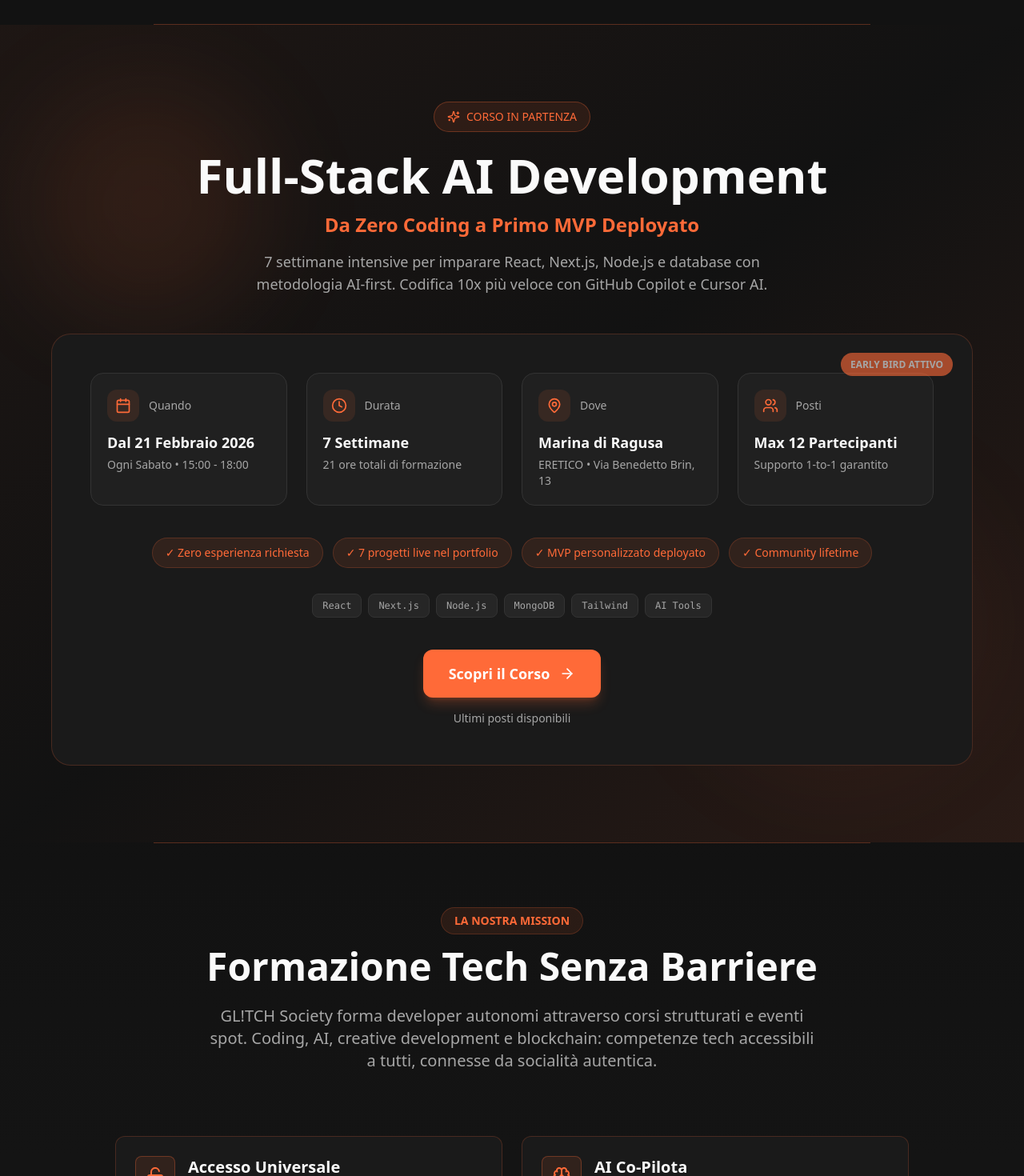
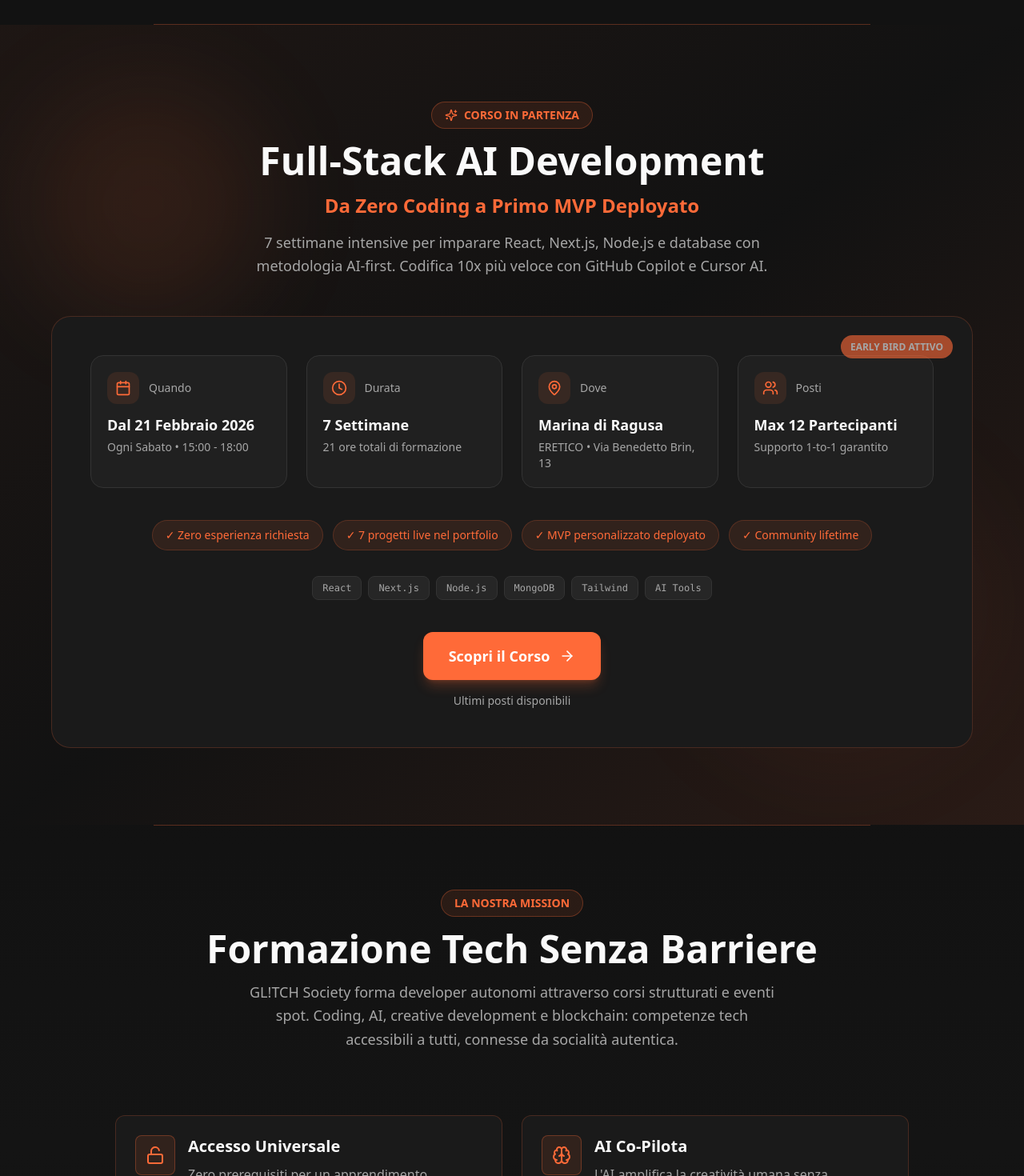
Before and after one commit to GiovanniRaniolo/glitch-society, a React (Vite) app: page / in a window 1280 px wide. Shown: the part 1260-2730 px from the top of the page at 80% size. Built offline with nearby package versions, Linux system fonts and the light colour scheme.

Commit message:
feat: add reusable Badge and SectionHeader components and extract hero links to content

```diff
--- /dev/null
+++ b/src/components/Badge.tsx
@@ -0,0 +1,18 @@
+import type { LucideIcon } from 'lucide-react'
+
+type BadgeProps = {
+  children: React.ReactNode
+  icon?: LucideIcon
+  className?: string
+}
+
+// La "pillola" arancione sopra i titoli. Unico stile per tutto il sito.
+// Usata da SectionHeader e dalla Hero.
+export const Badge = ({ children, icon: Icon, className = '' }: BadgeProps) => (
+  <span
+    className={`inline-flex items-center gap-2 px-4 py-1.5 rounded-full bg-primary/10 border border-primary/30 text-sm font-semibold text-primary ${className}`}
+  >
+    {Icon && <Icon className="w-4 h-4" />}
+    {children}
+  </span>
+)
--- /dev/null
+++ b/src/components/SectionHeader.tsx
@@ -0,0 +1,67 @@
+import { motion } from 'framer-motion'
+import type { LucideIcon } from 'lucide-react'
+import { Badge } from '@/components/Badge'
+
+type SectionHeaderProps = {
+  badge?: string
+  badgeIcon?: LucideIcon
+  title?: string
+  subtitle?: string
+  description?: string
+  // h2 per il titolo della sezione, h3 per un titolo dentro la sezione
+  as?: 'h2' | 'h3'
+  titleClassName?: string
+  className?: string
+}
+
+const titleSize = {
+  h2: 'text-3xl md:text-5xl',
+  h3: 'text-2xl md:text-4xl',
+}
+
+// Intestazione comune delle sezioni: pillola + titolo + sottotitolo + testo.
+// Ogni parte compare solo se il testo non è vuoto.
+// Usata da FeaturedCourse, Manifesto, About, Community.
+export const SectionHeader = ({
+  badge,
+  badgeIcon,
+  title,
+  subtitle,
+  description,
+  as: Title = 'h2',
+  titleClassName = '',
+  className = '',
+}: SectionHeaderProps) => {
+  if (!badge && !title && !subtitle && !description) return null
+
+  return (
+    <motion.div
+      initial={{ opacity: 0, y: 20 }}
+      whileInView={{ opacity: 1, y: 0 }}
+      viewport={{ once: true }}
+      transition={{ duration: 0.6 }}
+      className={`text-center ${className}`}
+    >
+      {badge && (
+        <Badge icon={badgeIcon} className="mb-4">
+          {badge}
+        </Badge>
+      )}
+      {title && (
+        <Title className={`${titleSize[Title]} font-bold mb-4 ${titleClassName}`}>
+          {title}
+        </Title>
+      )}
+      {subtitle && (
+        <p className="text-xl md:text-2xl text-primary font-semibold mb-4">
+          {subtitle}
+        </p>
+      )}
+      {description && (
+        <p className="text-lg text-muted-foreground max-w-2xl mx-auto leading-relaxed">
+          {description}
+        </p>
+      )}
+    </motion.div>
+  )
+}
--- a/src/components/sections/CommunitySection.tsx
+++ b/src/components/sections/CommunitySection.tsx
@@ -1,5 +1,6 @@
 import { motion } from "framer-motion";
 import { communityContent } from "@/content/community";
+import { SectionHeader } from "@/components/SectionHeader";
 import { Send, MessageCircle, Lightbulb, Users, Calendar } from "lucide-react";
 
 const iconMap: Record<string, React.ElementType> = {
@@ -13,24 +14,12 @@ export const CommunitySection = () => {
   return (
     <section className="py-20 bg-gradient-to-b from-background to-secondary/20">
       <div className="container mx-auto px-4 max-w-4xl">
-        {/* Header */}
-        <motion.div
-          initial={{ opacity: 0, y: 20 }}
-          whileInView={{ opacity: 1, y: 0 }}
-          viewport={{ once: true }}
-          transition={{ duration: 0.6 }}
-          className="text-center mb-12"
-        >
-          <span className="inline-block px-4 py-1.5 mb-4 text-sm font-semibold text-primary bg-primary/10 rounded-full border border-primary/20">
-            {communityContent.hero.badge}
-          </span>
-          <h2 className="text-3xl md:text-5xl font-bold mb-4">
-            {communityContent.hero.title}
-          </h2>
-          <p className="text-lg text-muted-foreground max-w-2xl mx-auto">
-            {communityContent.hero.description}
-          </p>
-        </motion.div>
+        <SectionHeader
+          badge={communityContent.hero.badge}
+          title={communityContent.hero.title}
+          description={communityContent.hero.description}
+          className="mb-12"
+        />
 
         {/* Telegram Card */}
         <motion.div
--- a/src/components/sections/FeaturedCourseSection.tsx
+++ b/src/components/sections/FeaturedCourseSection.tsx
@@ -8,6 +8,7 @@ import {
   Sparkles,
 } from 'lucide-react'
 import { featuredCourseContent } from '@/content/featuredCourse'
+import { SectionHeader } from '@/components/SectionHeader'
 
 const iconMap = {
   calendar: Calendar,
@@ -46,28 +47,14 @@ export const FeaturedCourseSection = () => {
           transition={{ duration: 0.6 }}
           className="max-w-6xl mx-auto"
         >
-          {/* Header */}
-          <div className="text-center mb-12">
-            <motion.div
-              initial={{ opacity: 0, scale: 0.9 }}
-              whileInView={{ opacity: 1, scale: 1 }}
-              viewport={{ once: true }}
-              className="inline-flex items-center gap-2 bg-primary/10 border border-primary/30 rounded-full px-4 py-2 mb-6"
-            >
-              <Sparkles className="w-4 h-4 text-primary" />
-              <span className="text-sm font-medium text-primary">{badge}</span>
-            </motion.div>
-
-            <h2 className="text-4xl md:text-5xl lg:text-6xl font-bold mb-4">
-              {title}
-            </h2>
-            <p className="text-xl md:text-2xl text-primary font-semibold mb-4">
-              {subtitle}
-            </p>
-            <p className="text-muted-foreground text-lg max-w-2xl mx-auto">
-              {description}
-            </p>
-          </div>
+          <SectionHeader
+            badge={badge}
+            badgeIcon={Sparkles}
+            title={title}
+            subtitle={subtitle}
+            description={description}
+            className="mb-12"
+          />
 
           {/* Main Card */}
           <motion.div
--- a/src/components/sections/HeroSection.tsx
+++ b/src/components/sections/HeroSection.tsx
@@ -1,5 +1,6 @@
 import { motion } from 'framer-motion'
 import { heroContent } from '@/content/hero'
+import { Badge } from '@/components/Badge'
 import { Zap, Users, Code2 } from 'lucide-react'
 
 export const HeroSection = () => {
@@ -10,12 +11,11 @@ export const HeroSection = () => {
         initial={{ opacity: 0, y: -20 }}
         animate={{ opacity: 1, y: 0 }}
         transition={{ duration: 0.5 }}
-        className="inline-flex items-center gap-2 bg-primary/10 border border-primary/30 rounded-full px-4 py-1.5 mb-8"
+        className="mb-8"
       >
-        <Zap className="w-4 h-4 text-primary" />
-        <span className="text-sm font-semibold text-primary uppercase">
+        <Badge icon={Zap} className="uppercase">
           {heroContent.badge}
-        </span>
+        </Badge>
       </motion.div>
 
       {/* Main Title */}
@@ -89,16 +89,16 @@ export const HeroSection = () => {
         className="flex flex-col sm:flex-row gap-4 justify-center"
       >
         <motion.a
-          href="https://academy.glitchsociety.dev"
+          href={heroContent.cta.primary.url}
           whileHover={{ scale: 1.05 }}
           whileTap={{ scale: 0.95 }}
           className="inline-flex items-center justify-center gap-2 bg-primary hover:bg-primary/90 text-primary-foreground font-semibold px-8 py-4 rounded-lg transition-all duration-300 shadow-lg shadow-primary/25 hover:shadow-primary/40"
         >
           <Code2 className="w-5 h-5" />
-          {heroContent.cta.primary}
+          {heroContent.cta.primary.label}
         </motion.a>
         <motion.a
-          href="https://t.me/glitchsociety_dev"
+          href={heroContent.cta.secondary.url}
           target="_blank"
           rel="noopener noreferrer"
           whileHover={{ scale: 1.05 }}
@@ -106,7 +106,7 @@ export const HeroSection = () => {
           className="inline-flex items-center justify-center gap-2 bg-secondary hover:bg-secondary/80 text-foreground font-semibold px-8 py-4 rounded-lg border border-primary/20 hover:border-primary/40 transition-all duration-300"
         >
           <Users className="w-5 h-5" />
-          {heroContent.cta.secondary}
+          {heroContent.cta.secondary.label}
         </motion.a>
       </motion.div>
     </section>
--- a/src/components/sections/ManifestoSection.tsx
+++ b/src/components/sections/ManifestoSection.tsx
@@ -1,5 +1,6 @@
 import { motion } from "framer-motion";
 import { manifestoContent } from "@/content/manifesto";
+import { SectionHeader } from "@/components/SectionHeader";
 import { Unlock, Brain, Zap, Globe } from "lucide-react";
 
 const fadeInUp = {
@@ -28,45 +29,20 @@ export const ManifestoSection = () => {
     <section className="py-20 bg-gradient-to-b from-background via-secondary/10 to-background">
       <div className="container mx-auto px-4 max-w-5xl">
         {/* Mission */}
-        <motion.div
-          initial={{ opacity: 0, y: 20 }}
-          whileInView={{ opacity: 1, y: 0 }}
-          viewport={{ once: true }}
-          transition={{ duration: 0.6 }}
-          className="text-center mb-20"
-        >
-          <span className="inline-block px-4 py-1.5 mb-4 text-sm font-semibold text-primary bg-primary/10 rounded-full border border-primary/20">
-            {manifestoContent.mission.badge}
-          </span>
-          <h2 className="text-3xl md:text-5xl font-bold mb-6">
-            {manifestoContent.mission.title}
-          </h2>
-          <p className="text-lg md:text-xl text-muted-foreground max-w-3xl mx-auto leading-relaxed">
-            {manifestoContent.mission.description}
-          </p>
-        </motion.div>
+        <SectionHeader
+          badge={manifestoContent.mission.badge}
+          title={manifestoContent.mission.title}
+          description={manifestoContent.mission.description}
+          className="mb-20"
+        />
 
-        {/* Manifesto Principles */}
-        {(manifestoContent.manifesto.badge || manifestoContent.manifesto.title) && (
-          <motion.div
-            initial={{ opacity: 0, y: 20 }}
-            whileInView={{ opacity: 1, y: 0 }}
-            viewport={{ once: true }}
-            transition={{ duration: 0.6 }}
-            className="text-center mb-12"
-          >
-            {manifestoContent.manifesto.badge && (
-              <span className="inline-block px-4 py-1.5 mb-4 text-sm font-semibold text-primary bg-primary/10 rounded-full border border-primary/20">
-                {manifestoContent.manifesto.badge}
-              </span>
-            )}
-            {manifestoContent.manifesto.title && (
-              <h3 className="text-2xl md:text-4xl font-bold">
-                {manifestoContent.manifesto.title}
-              </h3>
-            )}
-          </motion.div>
-        )}
+        {/* Manifesto Principles (intestazione nascosta se badge e titolo sono vuoti) */}
+        <SectionHeader
+          as="h3"
+          badge={manifestoContent.manifesto.badge}
+          title={manifestoContent.manifesto.title}
+          className="mb-12"
+        />
 
         <motion.div
           variants={staggerContainer}
--- a/src/content/hero.ts
+++ b/src/content/hero.ts
@@ -8,8 +8,14 @@ export const heroContent = {
   subtitle: "Il collettivo che rompe le barriere della formazione tech",
   description: "Corsi intensivi e eventi spot. Web development, creative coding, AI e blockchain: competenze reali, accessibili a tutti.",
   cta: {
-    primary: "Esplora gli Eventi",
-    secondary: "Unisciti alla Community"
+    primary: {
+      label: "Esplora gli Eventi",
+      url: "https://academy.glitchsociety.dev"
+    },
+    secondary: {
+      label: "Unisciti alla Community",
+      url: "https://t.me/glitchsociety_dev"
+    }
   },
   stats: [
     { value: "0", label: "Prerequisiti" },
```
Also changed, not shown: src/components/sections/AboutSection.tsx (+17 -48 lines), 2 other files (tests, documents, lock files or other folders).
